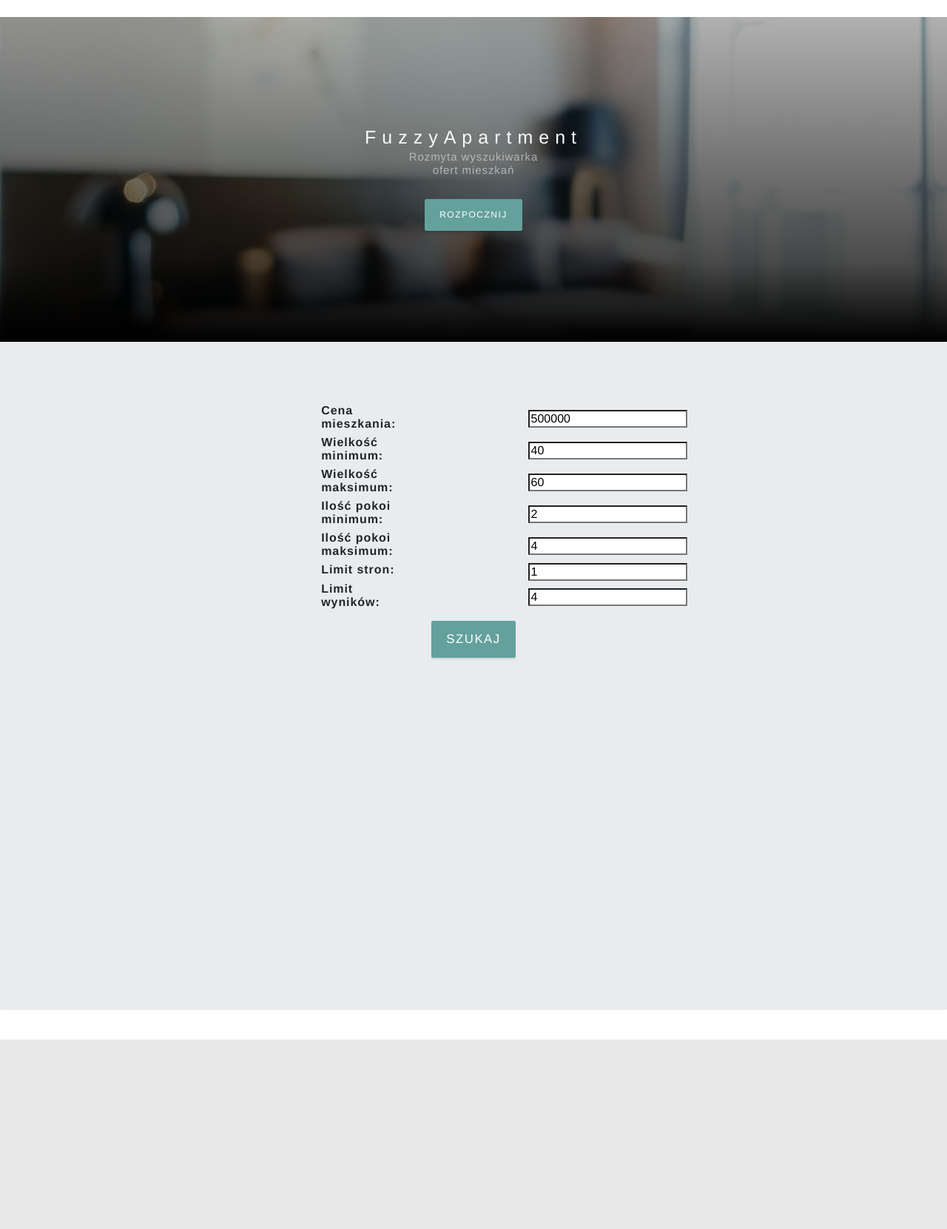
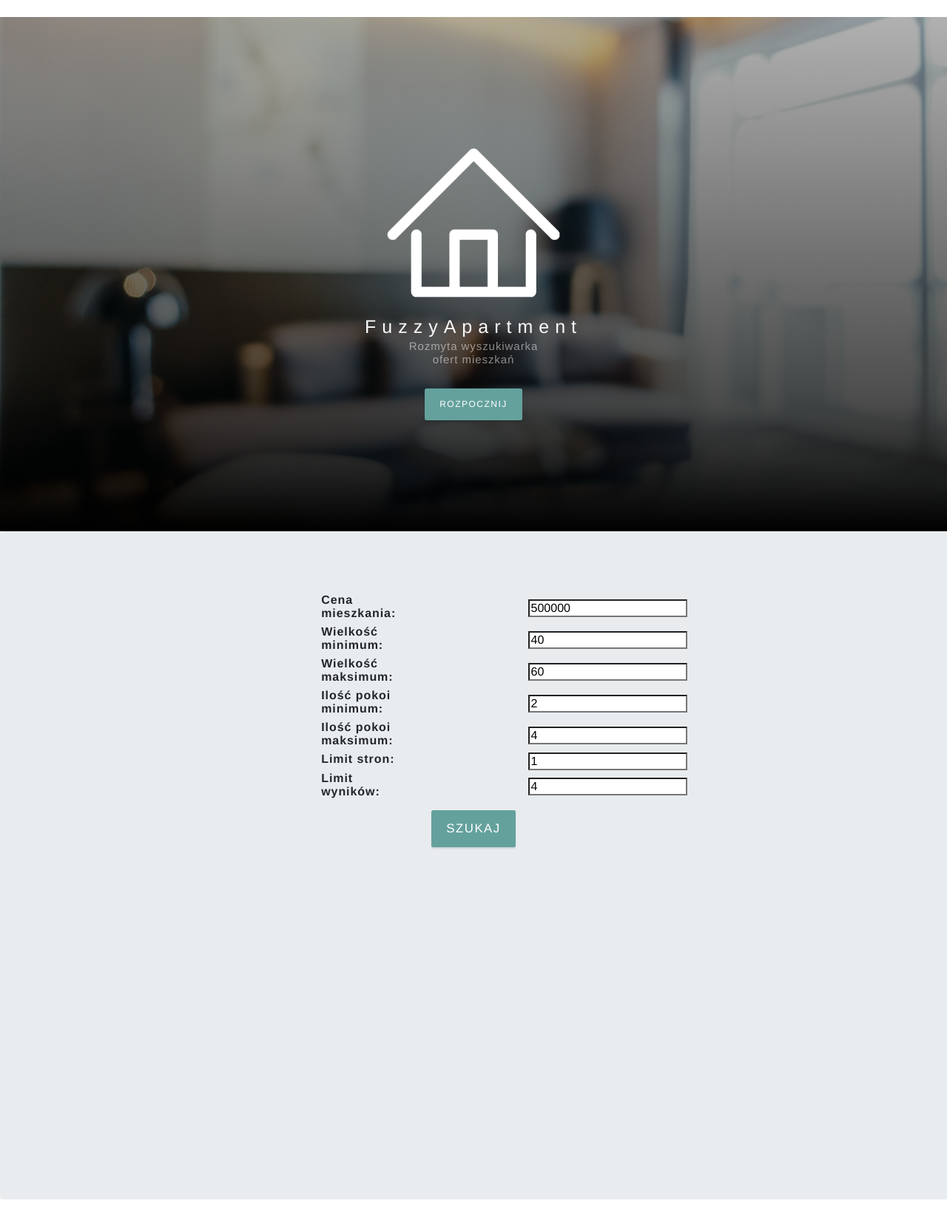
Before and after one commit to Marceliwut/fuzzy_apartment_azure_deploy, a Django app: page / in a window 1280 px wide. Shown: the whole page at 74% size. Before the commit the page ends 1405 px from the top, so only its background shows below. Run offline with Django 3.2, Linux system fonts and the light colour scheme; some libraries are stand-ins or nearby versions.

Commit message:
Stylin page again #1

```diff
--- a/app/templates/app/index.html
+++ b/app/templates/app/index.html
@@ -6,12 +6,13 @@
 <header class="masthead">
             <!--<div class="container d-flex h-100 align-items-center">-->
                 <div class="mx-auto text-center">
-                    <div class="blurring"
-                    <img class="masthead-img" src={% static 'app/assets/img/house.png' %} /></center>
+                    <center>
+                    <div class="blurring">
+                    <img class="masthead-img" src={% static 'app/assets/img/house.png' %} />
                     </div>
                     <h1 class="mx-auto my-0">FuzzyApartment</h1>
                     <h2 class="text-white-50 mx-auto mt-2 mb-5">Rozmyta wyszukiwarka ofert mieszkań</h2>
-
+                        </center>
                     <a class="btn btn-primary js-scroll-trigger" href="#solution">Rozpocznij</a>
                 </div>
 
@@ -32,7 +33,7 @@
     <p><center><input type="submit" class="btn btn-primary" value="Szukaj" /></center></p>
     </form>
             </div>
-        </div>
+
 
 
 
```
